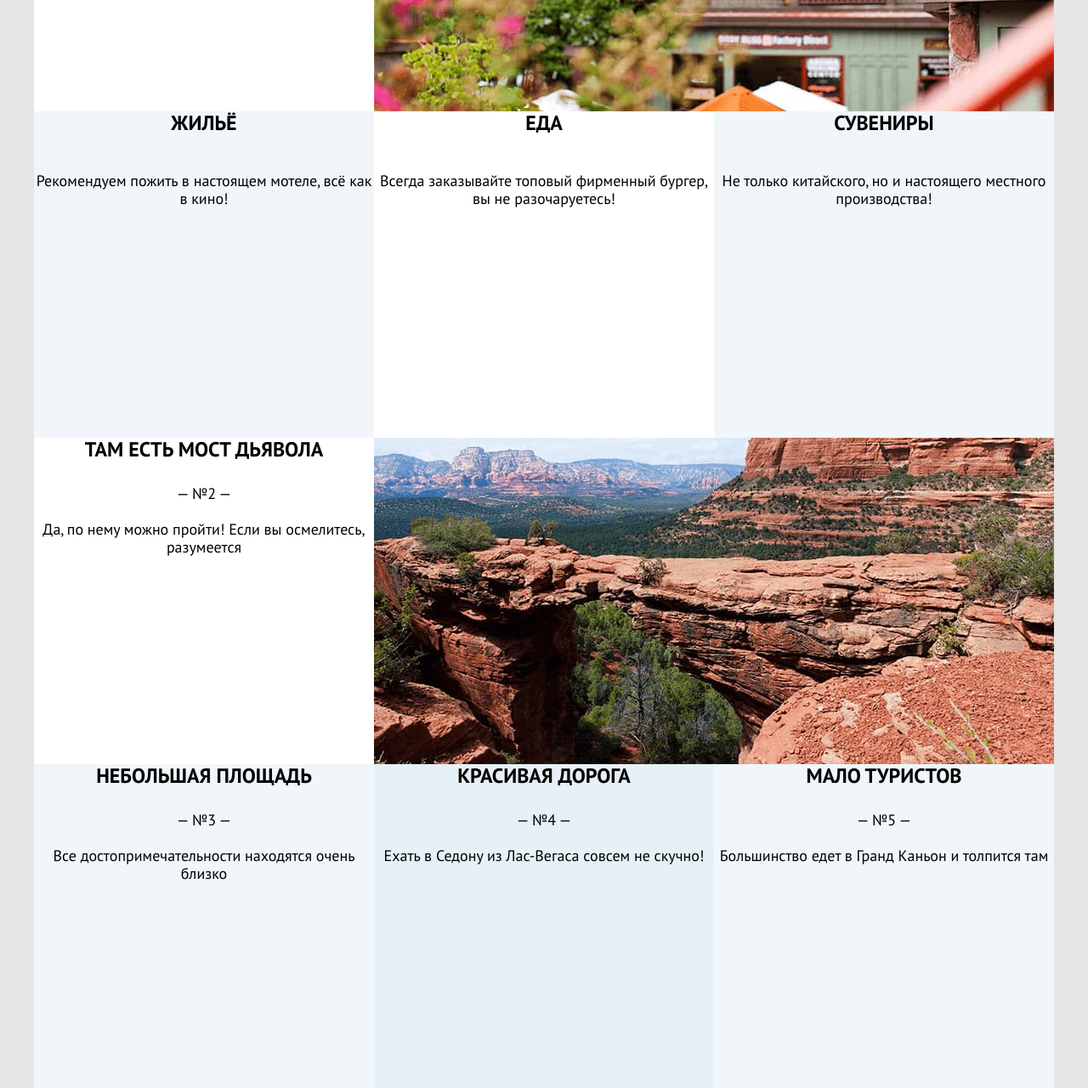
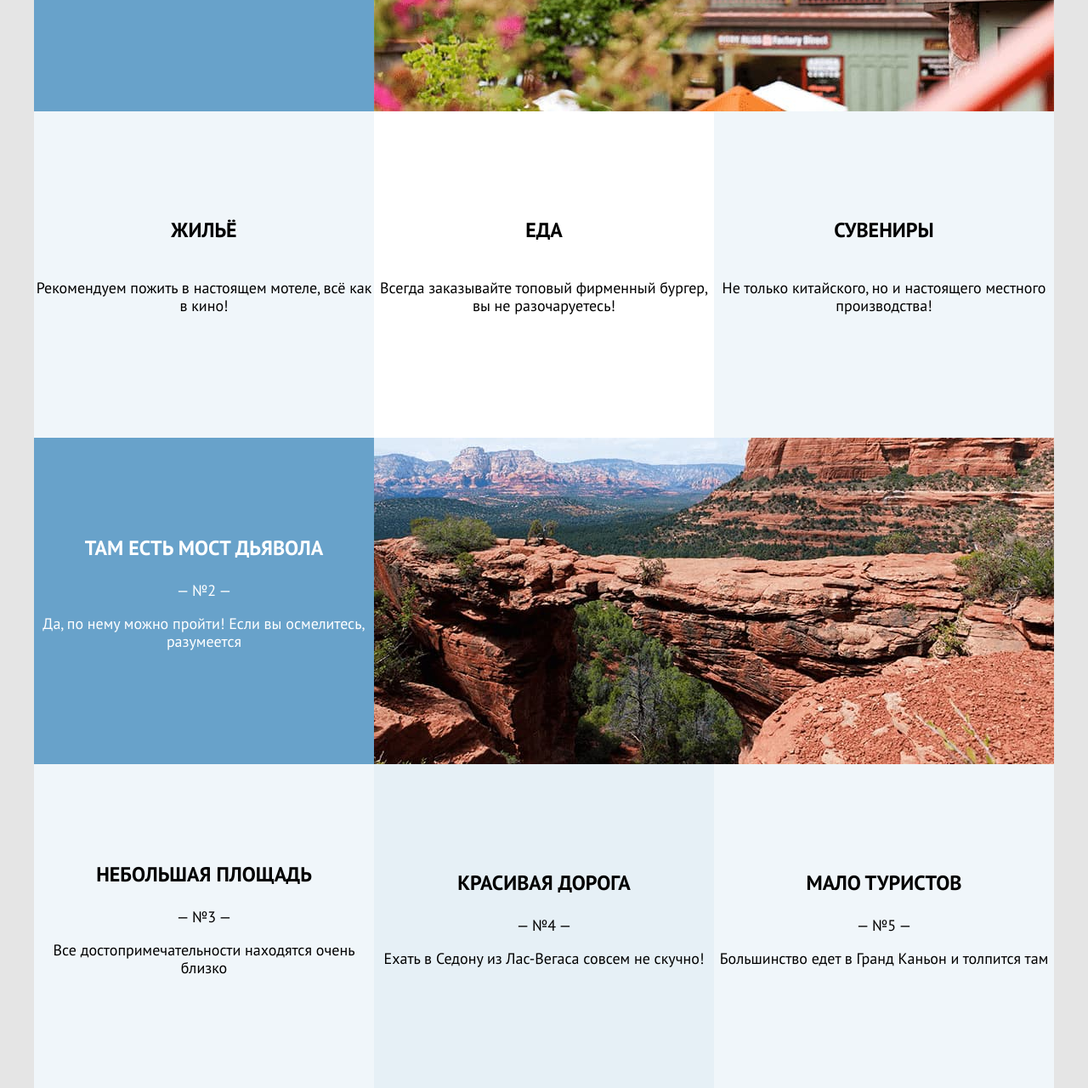
Before and after one commit to aelnko/1898567-sedona-32, a plain HTML site: page index.html in a window 1280 px wide. Shown: the part 943-2223 px from the top of the page at 85% size. Drawn offline with Linux system fonts and the light colour scheme.

Commit message:
Update index.html

```diff
--- a/index.html
+++ b/index.html
@@ -70,8 +70,7 @@
       <section class="reasons">
         <ul class="reasons-list">
           <li class="reasons-item">
-            <div class="reasons-item-inner">
-              <div class="reasons-text">
+            <div class="reasons-item-wrap">
               <h3 class="reasons-title">
                 Настоящий городок
               </h3>
@@ -82,7 +81,6 @@
                 Седона — не аттракцион для туристов, там течёт своя жизнь
               </p>
             </div>
-            </div>
           </li>
           <li class="reasons-item reasons-picture">
             <div class="reasons-item-picture">
@@ -90,7 +88,7 @@
             </div>
           </li>
           <li class="subreasons-item">
-            <div class="subreasons-item-first-third">
+            <div class="subreasons-item-first-third subreasons-item-wrap">
               <h3 class="subreasons-title">
                 Жильё
               </h3>
@@ -100,7 +98,7 @@
             </div>
           </li>
           <li class="subreasons-item">
-            <div class="subreasons-item">
+            <div class="subreasons-item-wrap">
               <h3 class="subreasons-title">
                 Еда
               </h3>
@@ -110,7 +108,7 @@
             </div>
           </li>
           <li class="subreasons-item">
-            <div class="subreasons-item-first-third">
+            <div class="subreasons-item-first-third subreasons-item-wrap">
               <h3 class="subreasons-title">
                 Сувениры
               </h3>
@@ -121,8 +119,7 @@
           </li>
           </li>
           <li class="reasons-item">
-            <div class="reasons-item-inner">
-              <div class="reasons-text">
+            <div class="reasons-item-wrap">
               <h3 class="reasons-title">
                 Там есть мост дьявола
               </h3>
@@ -133,7 +130,6 @@
                 Да, по нему можно пройти! Если вы осмелитесь, разумеется
               </p>
             </div>
-            </div>
           </li>
           <li class="reasons-item reasons-picture">
             <div class="reasons-item-picture">
@@ -142,7 +138,7 @@
           </li>
           </li>
           <li class="reasons-item">
-            <div class="reasons-item-third-fifth">
+            <div class="reasons-item-third-fifth reasons-item-third-fifth-fourth-wrap">
               <h3 class="reasons-title">
                 Небольшая площадь
               </h3>
@@ -155,7 +151,7 @@
             </div>
           </li>
           <li class="reasons-item">
-            <div class="reasons-item-fourth">
+            <div class="reasons-item-fourth reasons-item-third-fifth-fourth-wrap">
               <h3 class="reasons-title">
                 Красивая дорога
               </h3>
@@ -168,7 +164,7 @@
             </div>
           </li>
           <li class="reasons-item">
-            <div class="reasons-item-third-fifth">
+            <div class="reasons-item-third-fifth reasons-item-third-fifth-fourth-wrap">
               <h3 class="reasons-title">
                 Мало туристов
               </h3>
@@ -183,15 +179,19 @@
         </ul>
       </section>
       <section class="hotel-search">
+        <div class="hotel-search-text">
           <h2 class="hotel-search-question">
             Заинтересовались?
           </h2>
           <p class="hotel-search-suggestions">
             Укажите предполагаемые даты поездки, и мы покажем вам лучшие предложения гостиниц в Седоне
           </p>
+          <div class="button-wrap">
             <button class="button search-button" type="button">
               Поиск гостиницы в Седоне
             </button>
+          </div>
+        </div>
       </section>
       <section class="mailing">
         <h3 class="mailing-title">
```
Lines whose indentation alone changed are shown as unchanged.
